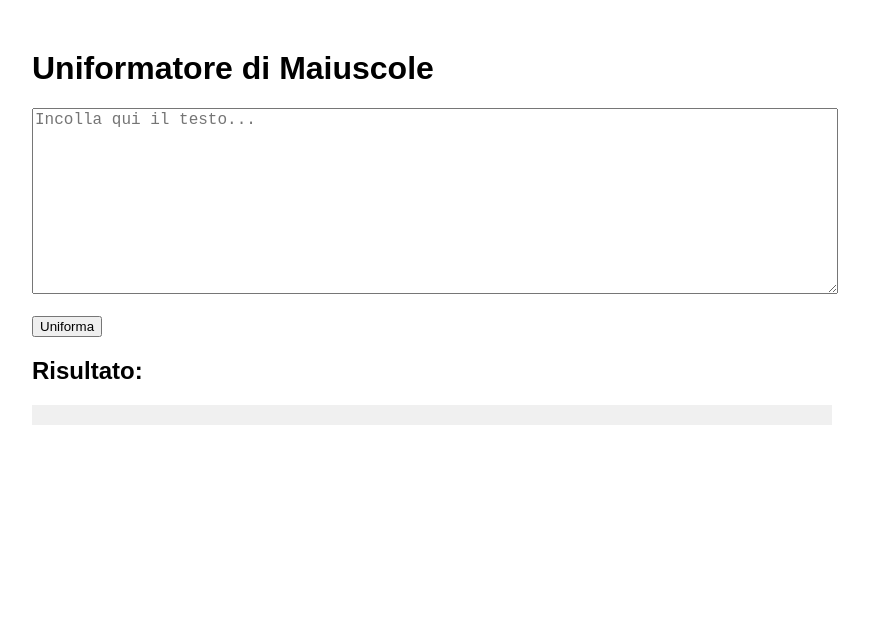
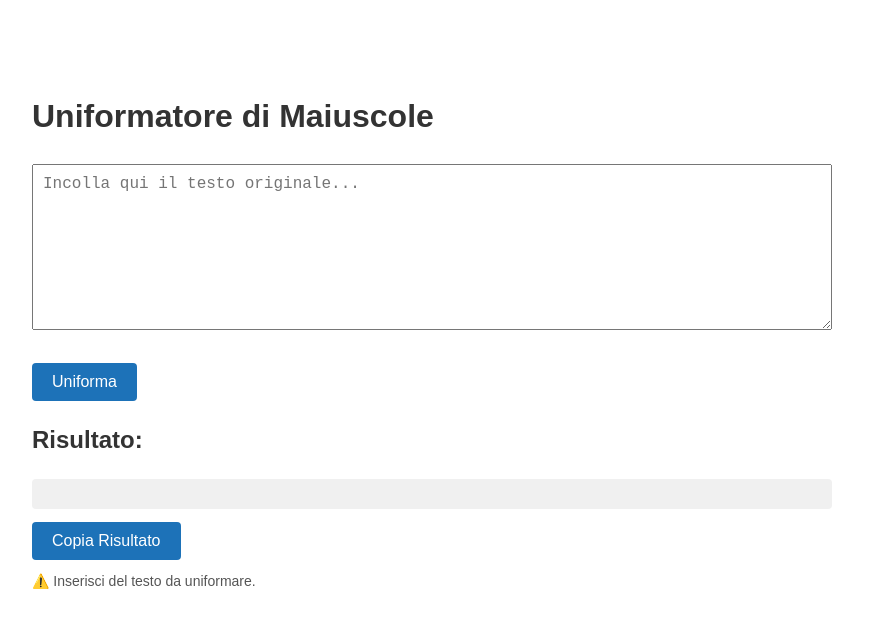
Before and after one commit to fabiusai/Caps, a website: page public/index.html in a window 1280 px wide. Both pictures are taken after a click on the button "Uniforma". Shown: the whole page, without its empty margins (208-1077 px from the left). Drawn offline with Linux system fonts and the light colour scheme; no server answers.

Commit message:
Update index.html

```diff
--- a/public/index.html
+++ b/public/index.html
@@ -4,23 +4,72 @@
   <meta charset="UTF-8" />
   <title>Uniformatore di Maiuscole</title>
   <style>
-    body { font-family: Arial, sans-serif; max-width: 800px; margin: 50px auto; }
-    textarea { width: 100%; font-size: 16px; }
-    pre { background: #f0f0f0; padding: 10px; white-space: pre-wrap; }
+    body {
+      font-family: Arial, sans-serif;
+      max-width: 800px;
+      margin: 50px auto;
+      padding: 20px;
+      line-height: 1.6;
+      color: #333;
+    }
+    textarea {
+      width: 100%;
+      font-size: 16px;
+      padding: 10px;
+      box-sizing: border-box;
+    }
+    button {
+      background-color: #1d72b8;
+      color: #fff;
+      border: none;
+      padding: 10px 20px;
+      font-size: 16px;
+      cursor: pointer;
+      margin-right: 10px;
+      border-radius: 4px;
+    }
+    button:hover {
+      background-color: #155d8b;
+    }
+    pre {
+      background: #f0f0f0;
+      padding: 15px;
+      white-space: pre-wrap;
+      border-radius: 4px;
+    }
+    #status {
+      margin-top: 10px;
+      font-size: 14px;
+      color: #555;
+    }
   </style>
 </head>
 <body>
   <h1>Uniformatore di Maiuscole</h1>
-  <textarea id="inputText" rows="10" placeholder="Incolla qui il testo..."></textarea><br/><br/>
+
+  <textarea id="inputText" rows="8" placeholder="Incolla qui il testo originale..."></textarea><br/><br/>
   <button onclick="uniforma()">Uniforma</button>
 
   <h2>Risultato:</h2>
   <pre id="outputText"></pre>
+  <button onclick="copiaRisultato()">Copia Risultato</button>
+
+  <div id="status"></div>
 
   <script>
     async function uniforma() {
-      const input = document.getElementById('inputText').value;
+      const input = document.getElementById('inputText').value.trim();
+      const status = document.getElementById('status');
+      const output = document.getElementById('outputText');
 
+      if (!input) {
+        status.innerText = "⚠️ Inserisci del testo da uniformare.";
+        return;
+      }
+
+      status.innerText = "⏳ Elaborazione in corso...";
+
+      try {
         const response = await fetch('/api/uniforma', {
           method: 'POST',
           headers: { 'Content-Type': 'application/json' },
@@ -28,7 +77,37 @@
         });
 
         const data = await response.json();
-      document.getElementById('outputText').innerText = data.choices[0].message.content;
+
+        if (data.choices && data.choices[0] && data.choices[0].message) {
+          output.innerText = data.choices[0].message.content;
+          status.innerText = "✅ Fatto! Puoi copiare il testo.";
+        } else {
+          output.innerText = "";
+          status.innerText = "❌ Errore: risposta inattesa.";
+        }
+      } catch (err) {
+        output.innerText = "";
+        status.innerText = "❌ Errore durante l'elaborazione.";
+        console.error(err);
+      }
+    }
+
+    function copiaRisultato() {
+      const output = document.getElementById('outputText').innerText;
+      const status = document.getElementById('status');
+
+      if (!output) {
+        status.innerText = "⚠️ Nessun risultato da copiare.";
+        return;
+      }
+
+      navigator.clipboard.writeText(output)
+        .then(() => {
+          status.innerText = "📋 Testo copiato negli appunti!";
+        })
+        .catch(() => {
+          status.innerText = "❌ Impossibile copiare il testo.";
+        });
     }
   </script>
 </body>
```
Lines whose indentation alone changed are shown as unchanged.
